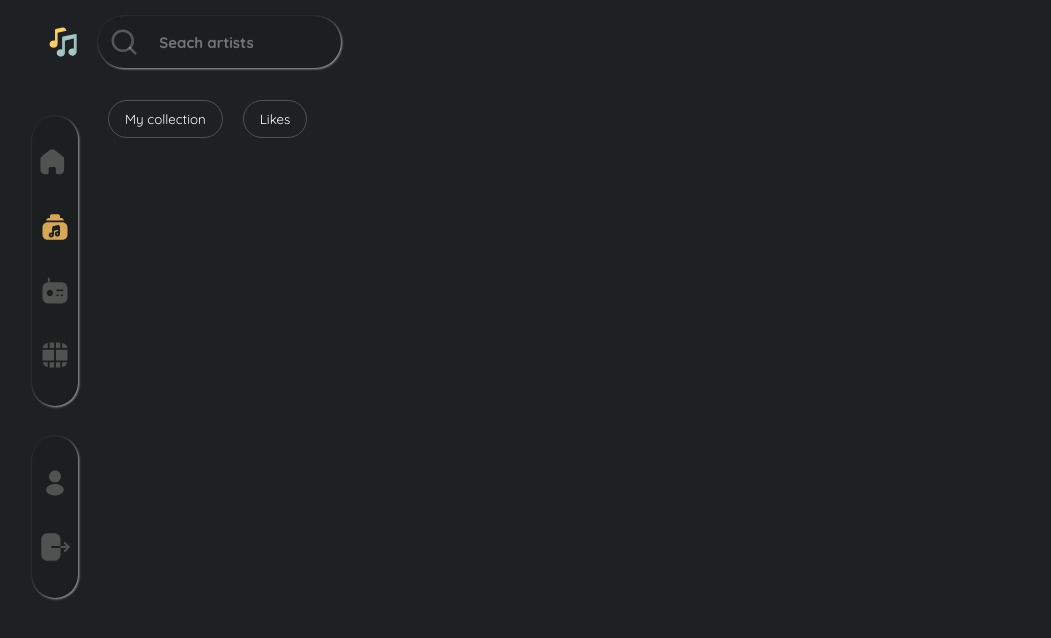
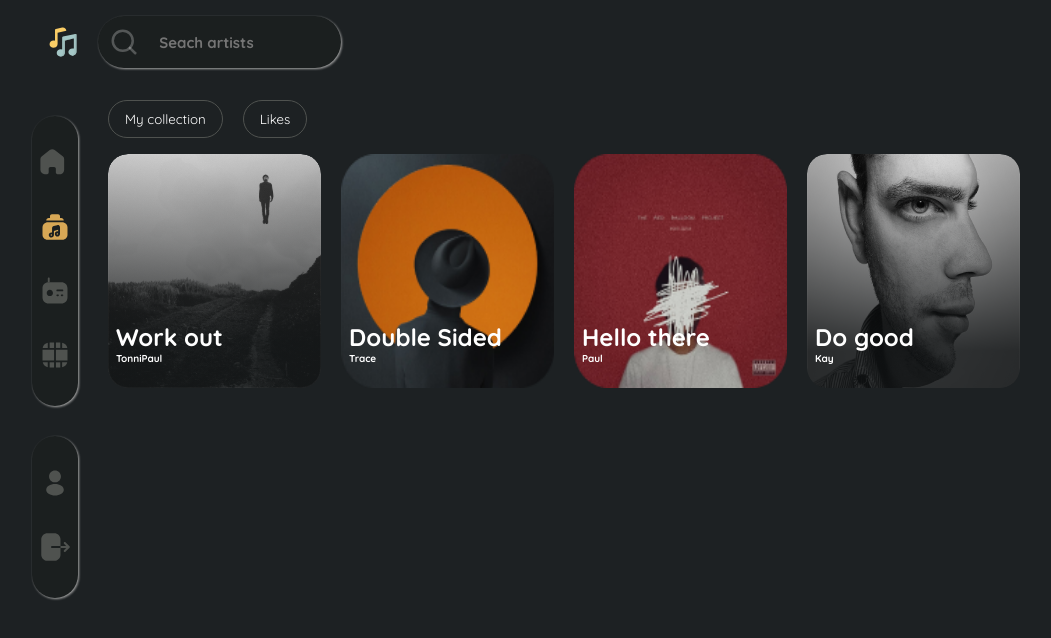
Before and after one commit to TonniPaul/musica, a React (Vite) app: page /playlist in a window 1280 px wide. Shown: the top 638 px of the page, without its empty margins (0-1051 px from the left). Built offline with nearby package versions, Linux system fonts and the light colour scheme.

Commit message:
Made the like display by default

```diff
--- a/src/Pages/playlist/Playlist.jsx
+++ b/src/Pages/playlist/Playlist.jsx
@@ -1,5 +1,5 @@
 import "./playlists.css";
-import { NavLink, Routes, Route } from "react-router-dom";
+import { NavLink, Routes, Route, Link } from "react-router-dom";
 import MyCollection from "../../components/myCollection/MyCollection";
 import { motion } from "framer-motion";
 
@@ -19,16 +19,16 @@ const Playlist = () => {
       }}
     >
       <div className="playlist-btn-div">
-        <NavLink to="/playlist/collection">
+        <Link to="/playlist/">
           <button className="playlist-btn ">My collection</button>
-        </NavLink>
+        </Link>
         <NavLink to="/playlist/likes">
           <button className="playlist-btn">Likes</button>
         </NavLink>
       </div>
       <div className="playlist-data-flex"></div>
       <Routes>
-        <Route path="/collection" element={<MyCollection />} />
+        <Route index element={<MyCollection />} />
         <Route
           path="/likes"
           element={
```
